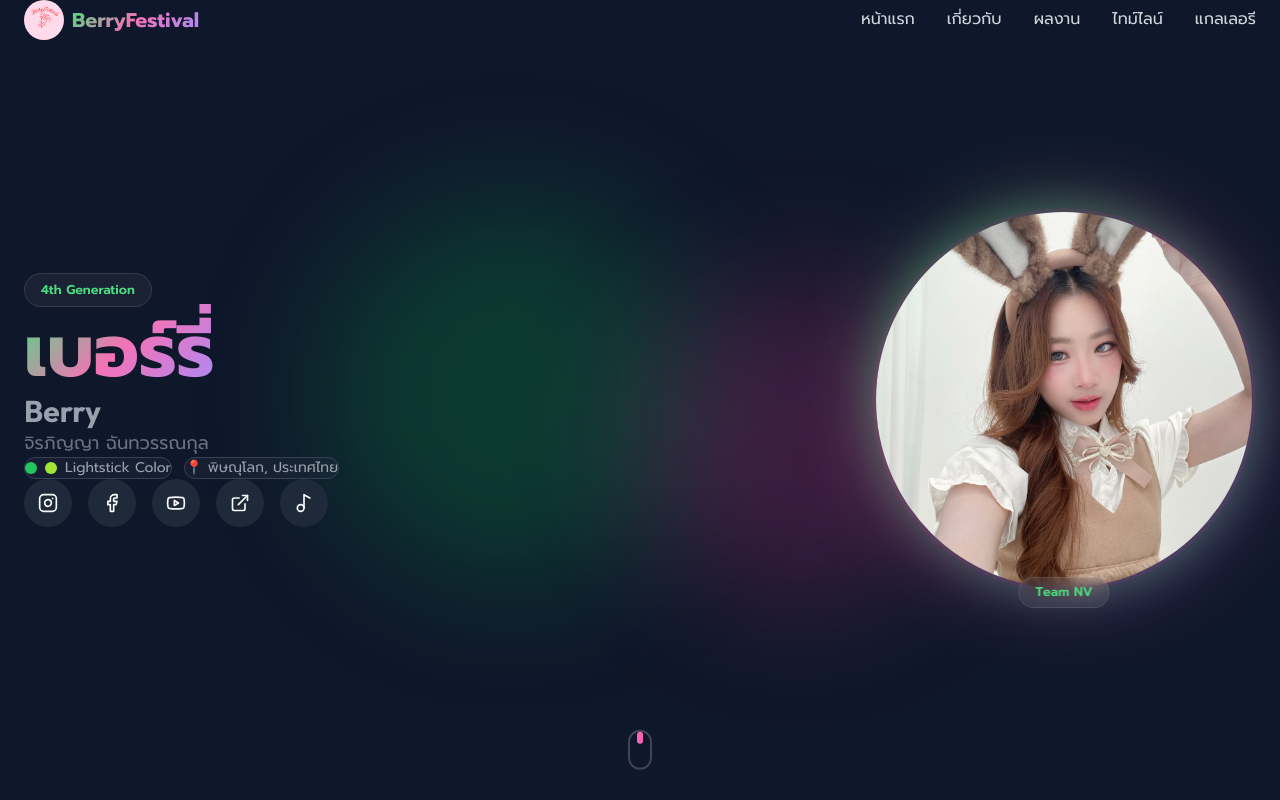
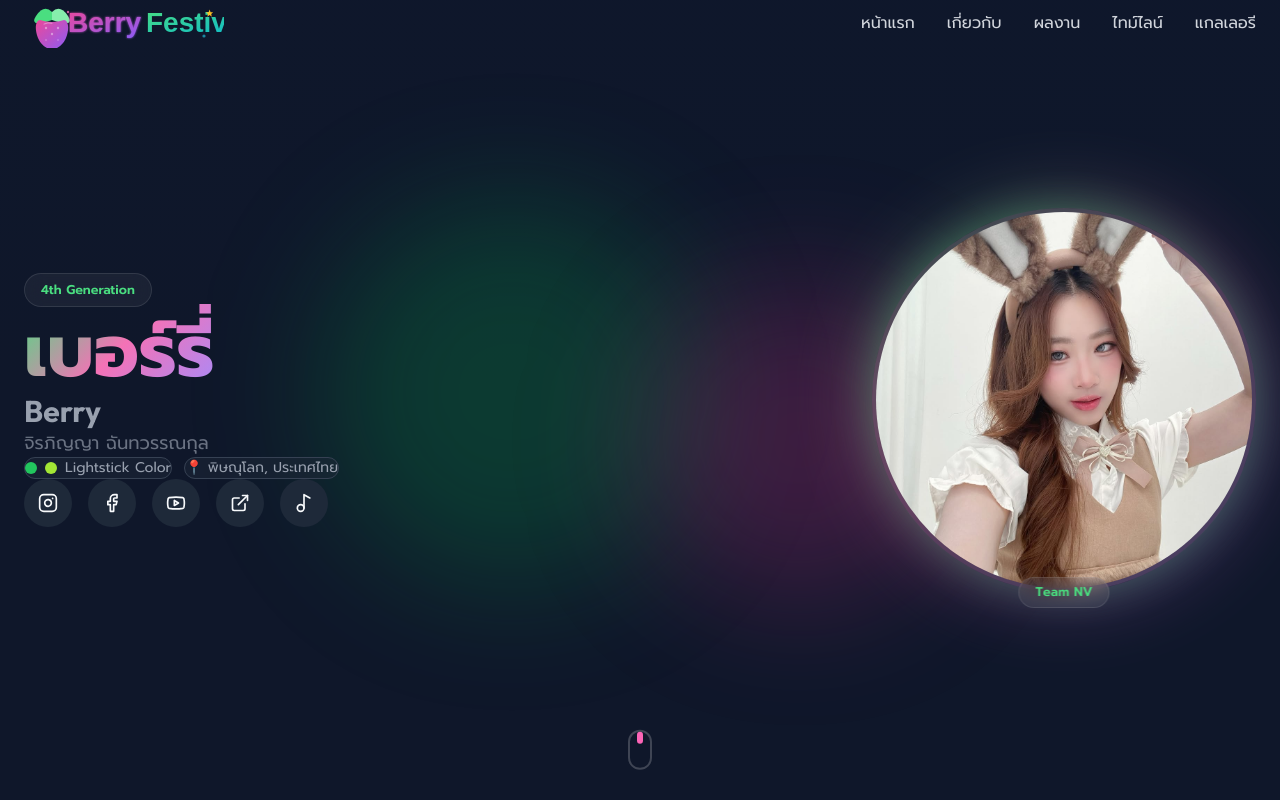
Before and after one commit to RaphaCiel/berry-bnk48-website, a React (Vite) app: page / in a window 1280 px wide. Shown: the top 800 px of the page. Built offline with nearby package versions, Linux system fonts and the light colour scheme.

Commit message:
Update: รายละเอียดการแก้ไข

```diff
--- a/index.html
+++ b/index.html
@@ -2,7 +2,7 @@
 <html lang="th">
   <head>
     <meta charset="UTF-8" />
-    <link rel="icon" type="image/svg+xml" href="/vite.svg" />
+    <link rel="icon" type="image/svg+xml" href="/public/images/logo.svg" />
     <meta name="viewport" content="width=device-width, initial-scale=1.0" />
 
     <!-- SEO Meta Tags -->
--- a/src/components/Footer.jsx
+++ b/src/components/Footer.jsx
@@ -18,15 +18,15 @@ export default function Footer() {
             whileInView={{ opacity: 1, y: 0 }}
             viewport={{ once: true }}
           >
-            <div className="flex items-center gap-3 mb-4">
+            <div className="mb-4">
               <img
-                src="/images/logo.png"
-                alt="Logo"
-                className="w-12 h-12 rounded-full object-cover"
+                src="/images/logo.svg"
+                alt="BerryFestival"
+                className="h-16 w-auto object-contain mb-2"
               />
               <div>
-                <h3 className="text-xl font-bold gradient-text">Berry BNK48</h3>
-                <p className="text-sm text-gray-500">Fan Website</p>
+                <h3 className="text-xl font-bold gradient-text sr-only">Berry BNK48</h3>
+                <p className="text-sm text-gray-400">Berry BNK48 Fan Website</p>
               </div>
             </div>
             <p className="text-gray-400 text-sm leading-relaxed">
--- a/src/components/Navbar.jsx
+++ b/src/components/Navbar.jsx
@@ -34,11 +34,10 @@ export default function Navbar() {
         {/* Logo */}
         <a href="#home" className="flex items-center gap-2">
           <img
-            src="/images/logo.png"
-            alt="Logo"
-            className="w-10 h-10 rounded-full object-cover"
+            src="/images/logo.svg"
+            alt="BerryFestival"
+            className="h-12 w-auto object-contain hover:scale-105 transition-transform duration-300"
           />
-          <span className="text-xl font-bold gradient-text"> BerryFestival</span>
         </a>
 
         {/* Desktop Navigation */}
```
Also changed, not shown: public/BerryFestival.svg (added), public/images/logo.svg (added).
